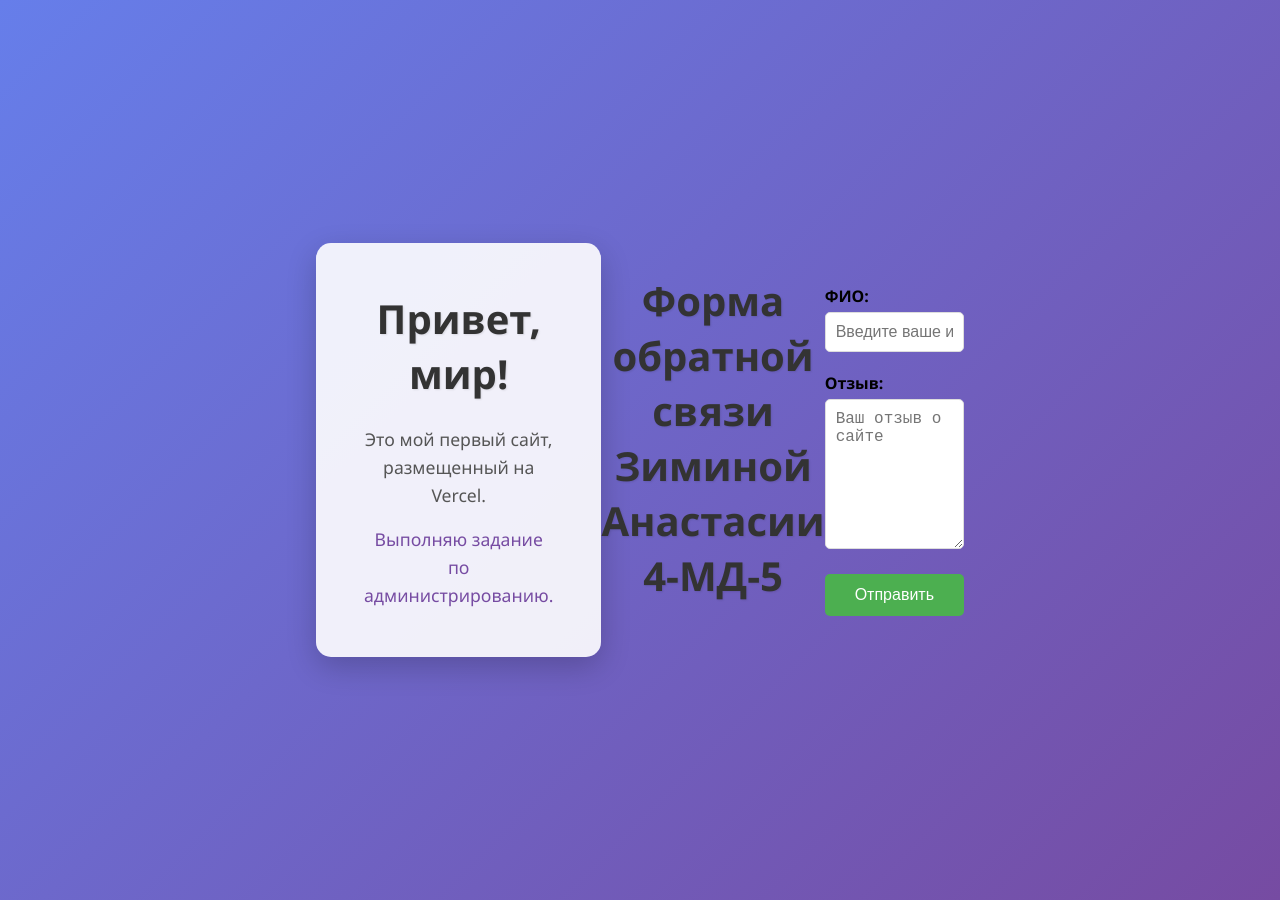
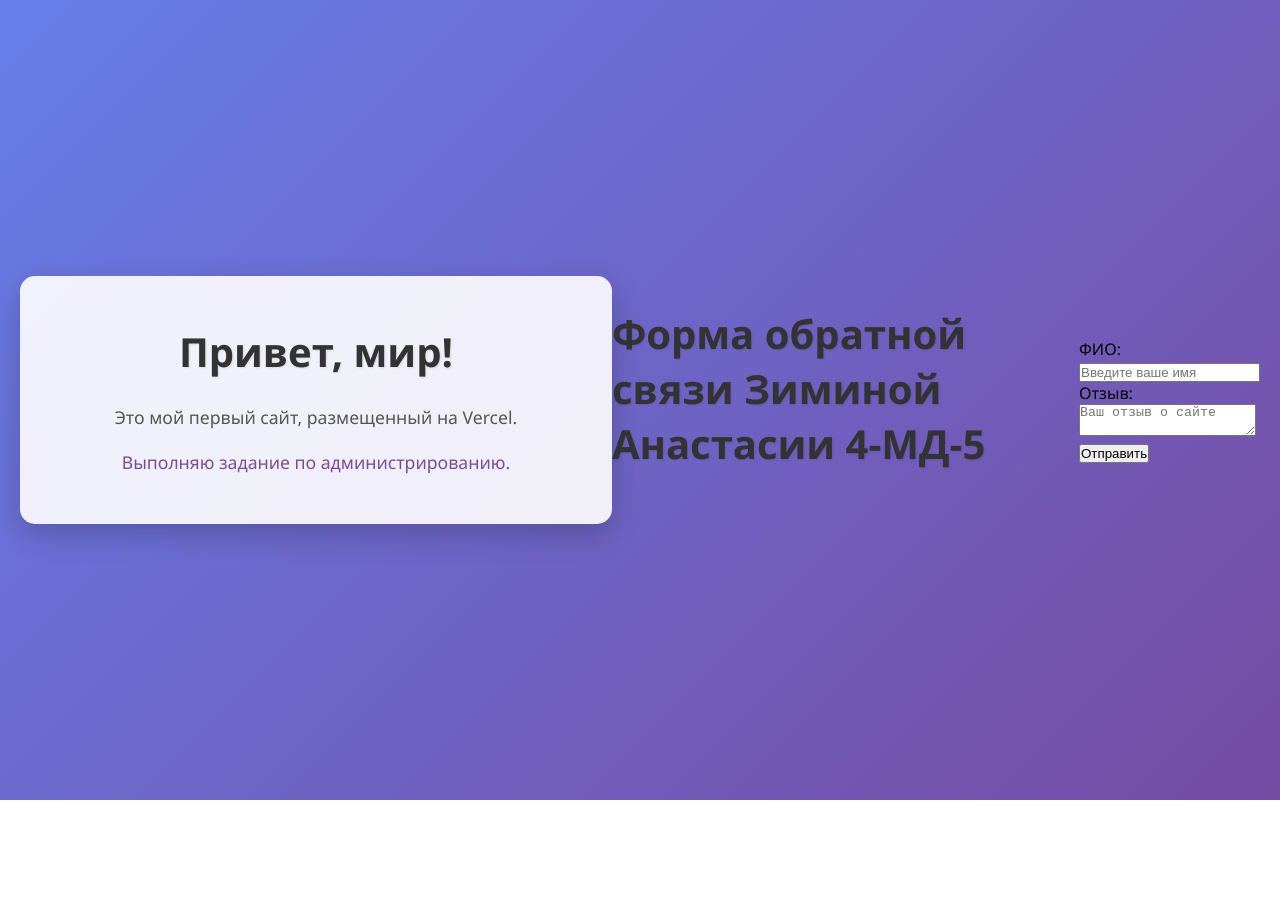
Before and after one commit to Anastasia1489/VERSEL3, a plain HTML site: page index.html in a window 1280 px wide. After the commit the page ends 800 px from the top, so only its background shows below. Drawn offline with Linux system fonts and the light colour scheme.

Commit message:
Update index.html

```diff
--- a/index.html
+++ b/index.html
@@ -5,73 +5,7 @@
     <meta name="viewport" content="width=device-width, initial-scale=1.0">
     <title>Мой сайт на Vercel</title>
     <style>
-        body {
-            font-family: Arial, sans-serif;
-            max-width: 500px;
-            margin: 50px auto;
-            padding: 20px;
-        }
 
-        h1 {
-            color: #333;
-            text-align: center;
-            margin-bottom: 30px;
-        }
-
-        .form-group {
-            margin-bottom: 20px;
-        }
-
-        label {
-            display: block;
-            margin-bottom: 5px;
-            font-weight: bold;
-        }
-
-        input, textarea {
-            width: 100%;
-            padding: 10px;
-            border: 1px solid #ddd;
-            border-radius: 5px;
-            font-size: 16px;
-        }
-
-        textarea {
-            height: 150px;
-            resize: vertical;
-        }
-
-        button {
-            background: #4CAF50;
-            color: white;
-            border: none;
-            padding: 12px 30px;
-            border-radius: 5px;
-            font-size: 16px;
-            cursor: pointer;
-            width: 100%;
-        }
-
-        button:hover {
-            background: #45a049;
-        }
-
-        .error {
-            color: red;
-            font-size: 14px;
-            margin-top: 5px;
-            display: none;
-        }
-
-        .success {
-            background: #d4edda;
-            color: #155724;
-            padding: 15px;
-            border-radius: 5px;
-            text-align: center;
-            margin-top: 20px;
-            display: none;
-        }
         * {
             margin: 0;
             padding: 0;
```
